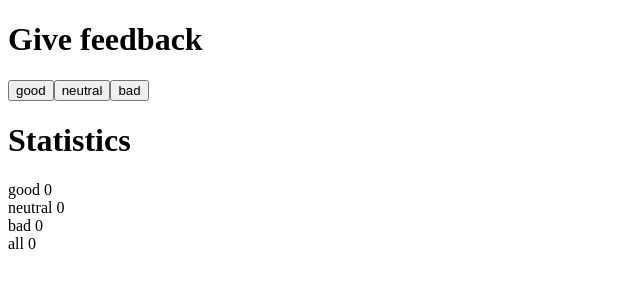
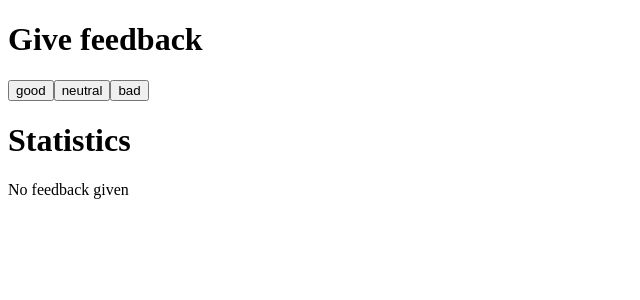
Before and after one commit to giulia-lir/HelsinkiUni_FullStackCourse, a React (Vite) app in the folder part1/unicafe/: page / in a window 1280 px wide. Shown: the top 300 px of the page, without its empty margins (0-640 px from the left). Built offline with nearby package versions, Linux system fonts and the light colour scheme.

Commit message:
Unicafe part 1.8

```diff
--- a/part1/unicafe/src/App.jsx
+++ b/part1/unicafe/src/App.jsx
@@ -18,15 +18,15 @@ const Statistics = ({good, bad, neutral}) => {
   return (
     <div>
       <Title text={'Statistics'} />
+      {total > 0 ? (
+          <>
             <Display text={'good'} value={good} />
             <Display text={'neutral'} value={neutral} />
             <Display text={'bad'} value={bad} />
             <Display text={'all'} value={total} />
-      {total > 0 && (
-        <>
             <Display text={'average'} value={average} />
             <Display text={'positive'} value={positivePercent + " %"} />
-        </>)
+          </>) : (<><p>No feedback given</p></>)
         }
     </div>
   )
@@ -38,9 +38,7 @@ const App = () => {
   const [bad, setBad] = useState(0)
 
   const handleGoodClick = () => setGood(good + 1)
-
   const handleNeutralClick = () => setNeutral(neutral + 1)
-
   const handleBadClick = () => setBad(bad + 1)
 
   return (
@@ -55,6 +53,4 @@ const App = () => {
   )
 }
 
-
-
 export default App
```
Lines whose indentation alone changed are shown as unchanged.
